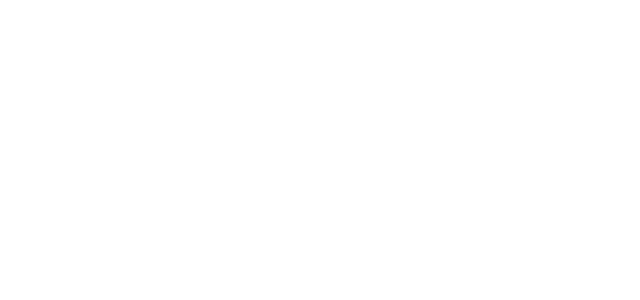
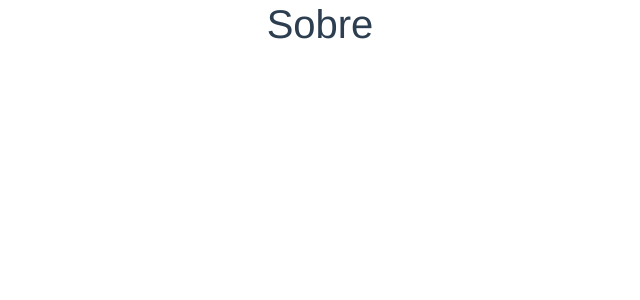
Before and after one commit to AndersonAlpin/projeto-tid-game, a Vue app in the folder frontend/: page /about in a window 1280 px wide. Shown: the top 300 px of the page, without its empty margins (320-960 px from the left). Built offline with nearby package versions, Linux system fonts and the light colour scheme.

Commit message:
Remoção do CSS .nav

```diff
--- a/frontend/src/App.vue
+++ b/frontend/src/App.vue
@@ -1,13 +1,13 @@
 <template>
   <div id="app">
-    <div id="nav">
-      <!-- <router-link to="/">Cadastro</router-link> |
+    <!-- <div id="nav">
+      <router-link to="/">Cadastro</router-link> |
       <router-link to="/about">Sobre</router-link> |
       <router-link to="/Login">Login</router-link> |
       <router-link to="/Menu">Menu</router-link> |
       <router-link to="/Ranking">Ranking</router-link> |
-      <router-link to="/Game">Jogo</router-link> | -->
-    </div>
+      <router-link to="/Game">Jogo</router-link> |
+    </div> -->
     <router-view/>
   </div>
 </template>
@@ -21,9 +21,9 @@
   color: #2c3e50;
 }
 
-#nav {
+/* #nav {
   padding: 30px;
-}
+} */
 
 #nav a {
   font-weight: bold;
--- a/frontend/src/views/About.vue
+++ b/frontend/src/views/About.vue
@@ -1,24 +1,11 @@
 <template>
   <div class="">
     <div class="about">
+      <h1>Sobre</h1>
     </div>
-
-
-
   </div>
-
-
 </template>
 
-  <style scoped>
-  .about{
+<style scoped>
 
-
-  background-color: #470EAE;
-  }
-
-
-
-
-
- </style>
+</style>
```
